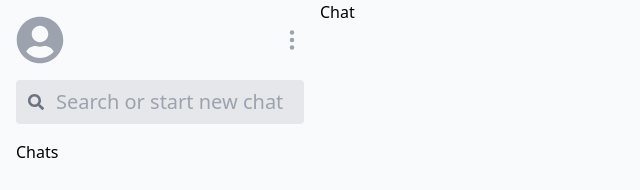
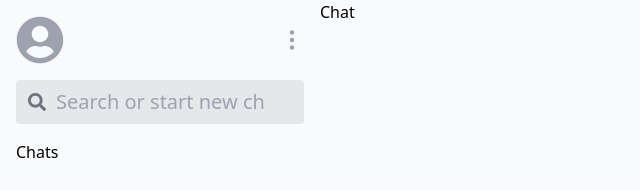
Before and after one commit to yap8/chat, a React (Create React App) app in the folder client/: page / in a window 1280 px wide. Shown: the top 190 px of the page, without its empty margins (0-640 px from the left). Built offline with nearby package versions, Linux system fonts and the light colour scheme; sample sign-in values are in the browser's storage.

Commit message:
added clear form button to search

```diff
--- a/client/src/components/Sidebar/SearchForm.js
+++ b/client/src/components/Sidebar/SearchForm.js
@@ -1,5 +1,5 @@
 import { useState } from 'react'
-import { FaSearch } from 'react-icons/fa'
+import { FaSearch, FaTimes } from 'react-icons/fa'
 
 const SearchForm = () => {
   const [formData, setFormData] = useState('')
@@ -8,19 +8,27 @@ const SearchForm = () => {
     setFormData(e.target.value)
   }
 
+  const clearForm = () => setFormData('')
+
   return (
-    <div className="py-4 flex items-center">
-      <label className="absolute left-7" htmlFor="search">
-        <FaSearch className="text-gray-500" />
+    <div className="py-4 flex items-center relative">
+      <label className="absolute left-3" htmlFor="search">
+        <FaSearch className="text-gray-500 text-lg" />
       </label>
       <input
         id="search"
-        className="w-full py-2 pl-10 pr-4 rounded bg-gray-200 text-xl text-gray-800"
+        className="w-full py-2 px-10 rounded bg-gray-200 text-xl text-gray-800"
         type="text"
         placeholder="Search or start new chat"
         value={formData}
         onChange={handleChange}
       />
+      <button
+        className={`absolute right-3 ${formData.length ? '' : 'hidden'}`}
+        onClick={clearForm}
+      >
+        <FaTimes className="text-gray-500 text-lg" />
+      </button>
     </div>
   )
 }
```
